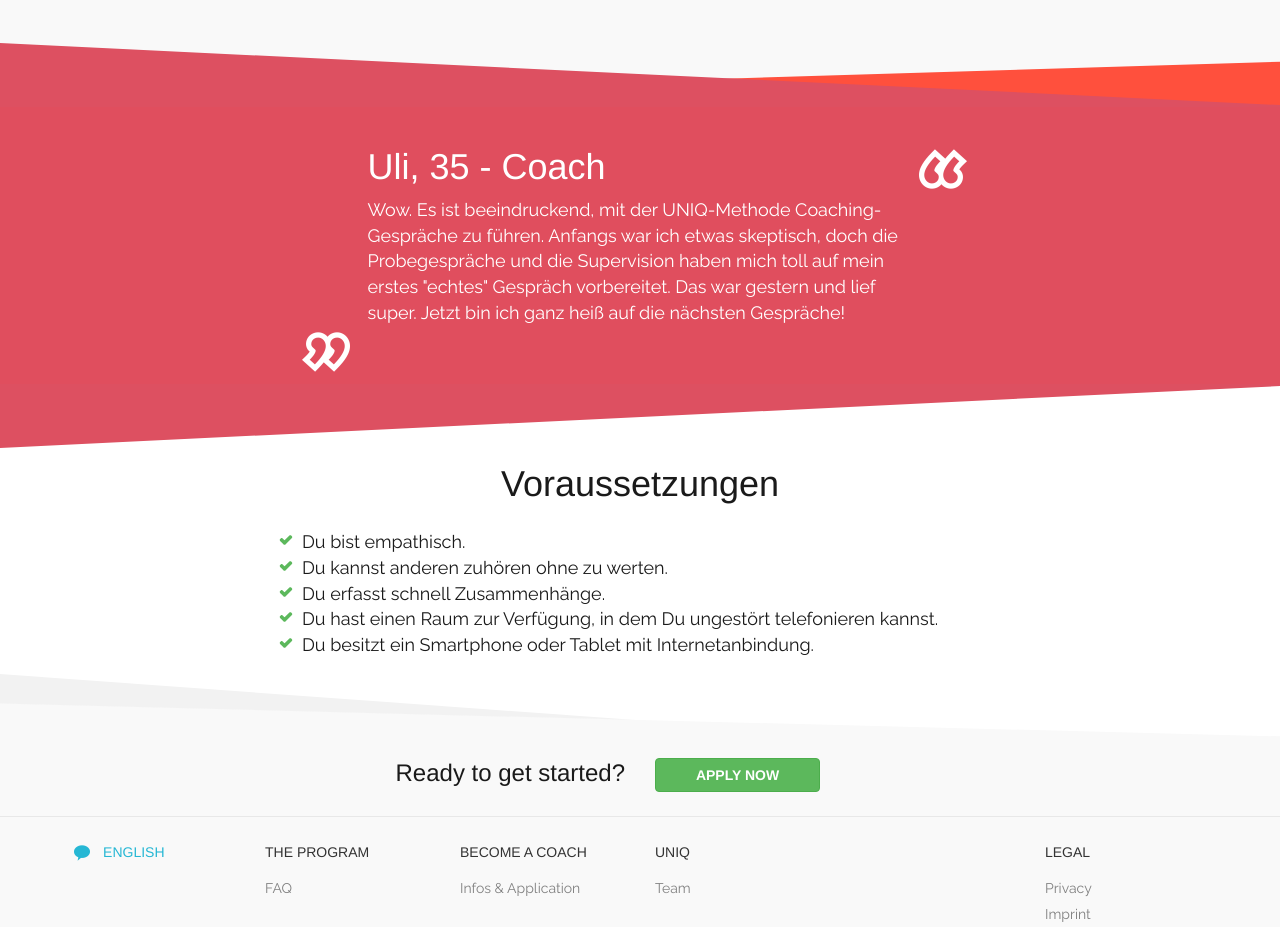
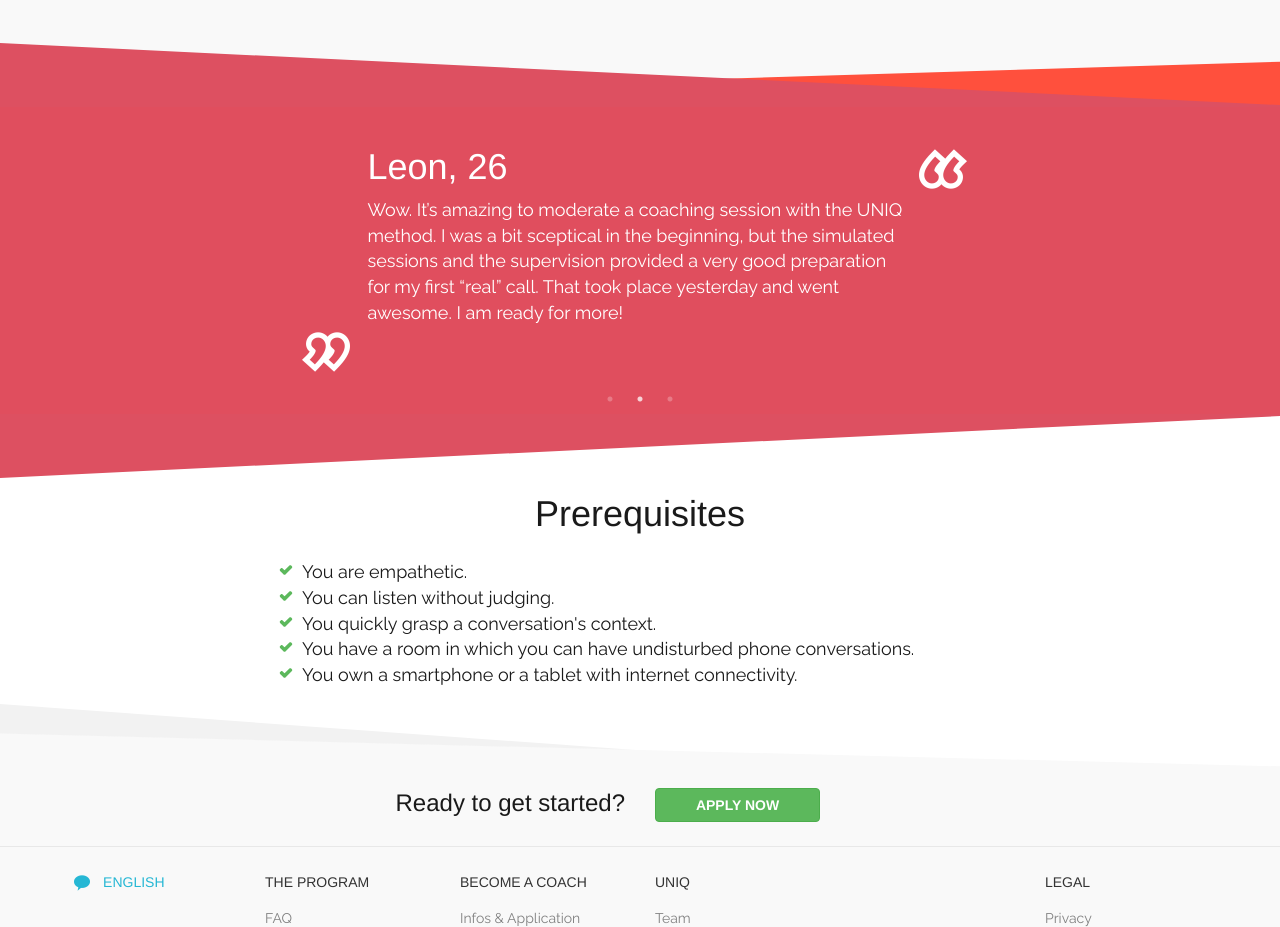
Before and after one commit to uniqlabs/website-preview, a plain HTML site: page en/become-a-coach/index.html in a window 1280 px wide. Shown: the part 1332-2259 px from the top of the page. Drawn offline with nearby package versions, Linux system fonts and the light colour scheme.

Commit message:
Update 2017-02-16_22:37:56

```diff
--- a/assets/js/coaching.js
+++ b/assets/js/coaching.js
@@ -29,4 +29,16 @@ $(document).ready(function () {
         e.preventDefault();
         window.location = window.location.href.split('?')[0] + applyPage[lang] + '/?e=' + ev + '&t=' + tv + '&a=' + av;
     });
+
+    // Init the testimonial slider
+    $('#testimonial-slides').slick({
+        autoplay: true,
+        autoplaySpeed: 10000,
+        dots: true,
+        appendArrows: null,
+        pauseOnDotsHover: true,
+        fade: true,
+        speed: 1000,
+        initialSlide: Math.floor(Math.random() * 3)
+    });
 });
--- a/en/become-a-coach/index.html
+++ b/en/become-a-coach/index.html
@@ -124,34 +124,57 @@
 <section id="testimonials" class="coaching-testimonials pt20">
     <div class="container">
         <div id="testimonial-slides">
+
+
             <div class="row">
                 <div class="col-xs-12 col-sm-offset-1 col-sm-10 col-md-offset-3 col-md-6 testimonial hp20">
-                    <h2>Uli, 35 - Coach</h2>
-                    <p>Wow. Es ist beeindruckend, mit der UNIQ-Methode Coaching-Gespräche zu führen. Anfangs war ich
-                        etwas skeptisch, doch die Probegespräche und die Supervision haben mich toll auf mein erstes
-                        "echtes" Gespräch vorbereitet. Das war gestern und lief super. Jetzt bin ich ganz heiß auf die
-                        nächsten Gespräche!</p>
+                    <h2>Andrea, 48</h2>
+                    <p>I am surprised every time how efficiently and elegantly the UNIQ method gets the job done, no matter what the topic is
+and even with people who have been coached already. It’s very rewarding when you crack a mental barrier
+and coachees are suddenly able to achieve things they would never even dreamed of.</p>
+
                 </div>
             </div>
+
+            <div class="row">
+                <div class="col-xs-12 col-sm-offset-1 col-sm-10 col-md-offset-3 col-md-6 testimonial hp20">
+                    <h2>Leon, 26</h2>
+                    <p>Wow. It’s amazing to moderate a coaching session with the UNIQ method. I was a bit sceptical in the beginning, but the
+simulated sessions and the supervision provided a very good preparation for my first “real” call. That took place
+yesterday and went awesome. I am ready for more!</p>
+
+                </div>
+            </div>
+
+            <div class="row">
+                <div class="col-xs-12 col-sm-offset-1 col-sm-10 col-md-offset-3 col-md-6 testimonial hp20">
+                    <h2>Uli, 38</h2>
+                    <p>It is very motivating to work with people who want to move forward in their lives. What I enjoy especially about being
+a UNIQ coach is the absolute focus on achieving a chosen goal. It’s a bit like watching dreams come true. I often
+find myself with a big grin on my face at the end of a coaching session.</p>
+
+                </div>
+            </div>
+
         </div>
     </div>
 </section>
 
-<section id="voraussetzungen" class="coaching-prerequisites pt60 pb80">
+<section id="prerequisites" class="coaching-prerequisites pt60 pb80">
     <div class="container">
         <div class="row">
             <div class="col-xs-12 text-center">
-                <h2>Voraussetzungen</h2>
+                <h2>Prerequisites</h2>
             </div>
         </div>
         <div class="row">
             <div class="col-xs-12 col-md-offset-2 col-md-8 hp20">
                 <ul>
-                    <li>Du bist empathisch.</li>
-                    <li>Du kannst anderen zuhören ohne zu werten.</li>
-                    <li>Du erfasst schnell Zusammenhänge.</li>
-                    <li>Du hast einen Raum zur Verfügung, in dem Du ungestört telefonieren kannst.</li>
-                    <li>Du besitzt ein Smartphone oder Tablet mit Internetanbindung.</li>
+                    <li>You are empathetic.</li>
+                    <li>You can listen without judging.</li>
+                    <li>You quickly grasp a conversation's context.</li>
+                    <li>You have a room in which you can have undisturbed phone conversations.</li>
+                    <li>You own a smartphone or a tablet with internet connectivity.</li>
                 </ul>
             </div>
         </div>
```
Also changed, not shown: de/coach-werden/index.html (+28 -5 lines), de/index.html (+1 -0 lines), de/testimonials/andrea/index.html (added, +3 -0 lines), de/testimonials/leon/index.html (added, +3 -0 lines), de/testimonials/uli/index.html (added, +3 -0 lines), en/index.html (+1 -0 lines), en/testimonials/andrea/index.html (added, +3 -0 lines), en/testimonials/leon/index.html (added, +3 -0 lines), en/testimonials/uli/index.html (added, +3 -0 lines).
